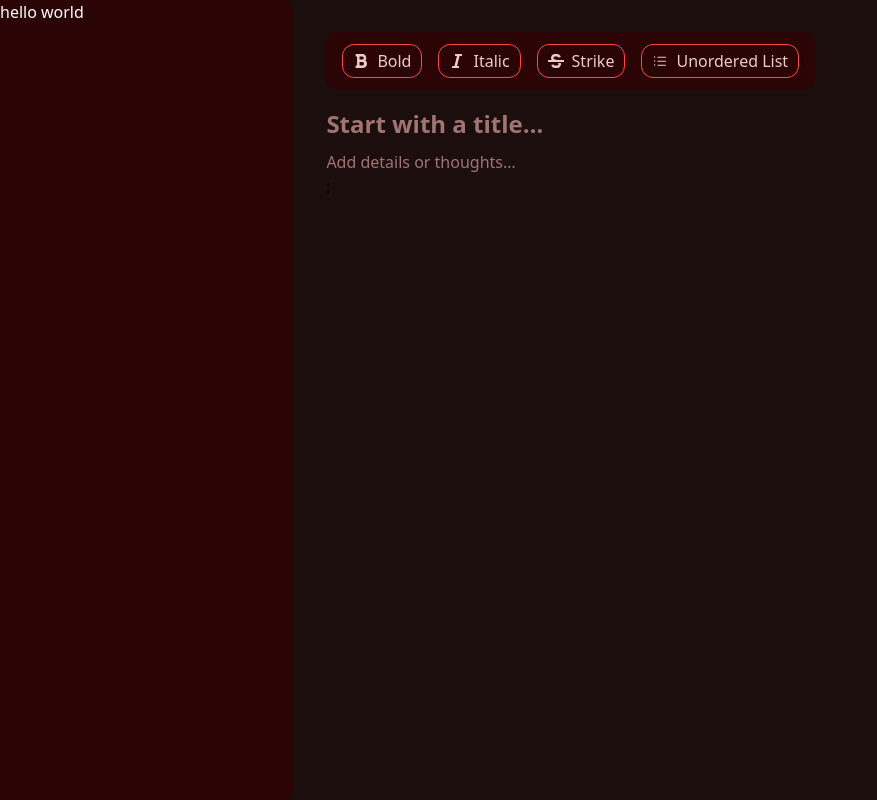
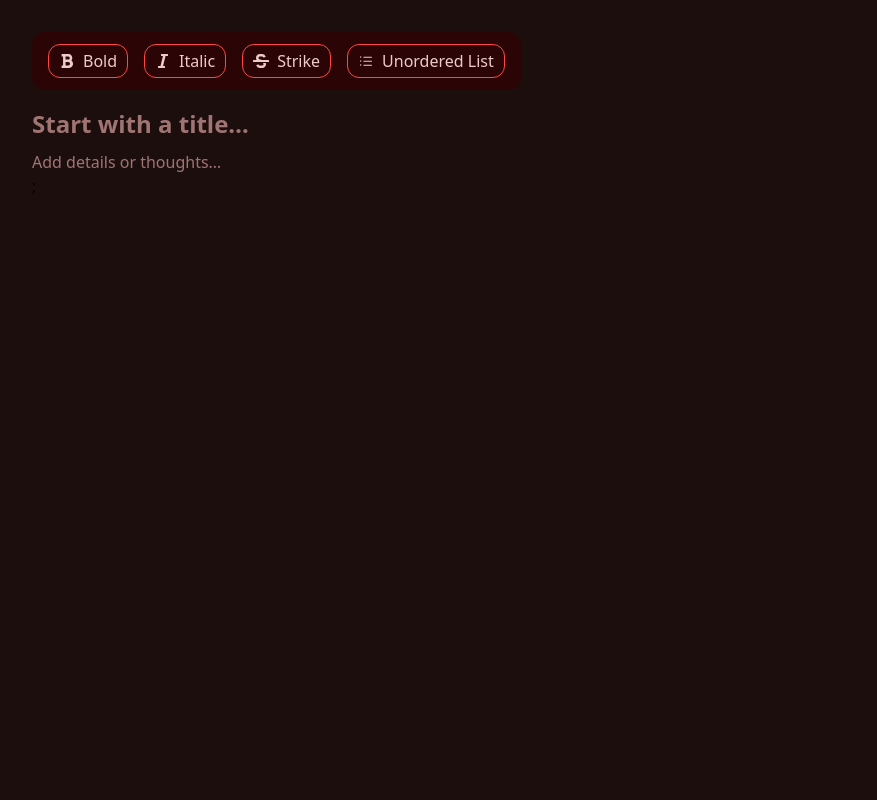
Before and after one commit to MFQuraishi/notes-clue, a Next.js app: page /all-notes in a window 1280 px wide. Shown: the whole page, without its empty margins (0-877 px from the left). Built offline with nearby package versions, Linux system fonts and the light colour scheme; what tailwindcss-animated would draw is missing.

Commit message:
initial Zustand setup

```diff
--- a/src/components/sidePanel/SidePanel.tsx
+++ b/src/components/sidePanel/SidePanel.tsx
@@ -1,17 +1,12 @@
 'use client';
 
-import { useEffect, useState } from 'react';
+import { useLayoutState } from '@/stateManagement/layoutStates';
 
 export default function SidePanel() {
-	const [open, setOpen] = useState(false);
-	useEffect(() => {
-		setTimeout(() => {
-			setOpen(true);
-		}, 2000);
-	}, []);
+	const { isSidebarOpen } = useLayoutState((state) => state);
 	return (
-		<aside className={`text-white bg-primary rounded-br-xl h-screen rounded-tr-xl duration-1000 ${open ? 'w-[23vw]' : 'w-0'}`}>
-			<div className={`w-[23vw] ${open ? '' : 'hidden'}`}>hello world</div>
+		<aside className={`text-white bg-primary rounded-br-xl h-screen rounded-tr-xl duration-1000 ${isSidebarOpen ? 'w-[23vw]' : 'w-0'}`}>
+			<div className={`w-[23vw] ${isSidebarOpen ? 'opacity-100 duration-500 delay-500' : 'opacity-0'}`}>hello world</div>
 		</aside>
 	);
 }
--- /dev/null
+++ b/src/stateManagement/layoutStates.tsx
@@ -0,0 +1,7 @@
+import { create } from 'zustand';
+import { LayoutStateType } from './types/layoutTypes';
+
+export const useLayoutState = create<LayoutStateType>((set) => ({
+	isSidebarOpen: false,
+	setIsSidebarOpen: (val) => set(() => ({ isSidebarOpen: val })),
+}));
--- /dev/null
+++ b/src/stateManagement/types/layoutTypes.tsx
@@ -0,0 +1,4 @@
+export type LayoutStateType = {
+	isSidebarOpen: boolean;
+	setIsSidebarOpen: (val: boolean) => void;
+};
```
